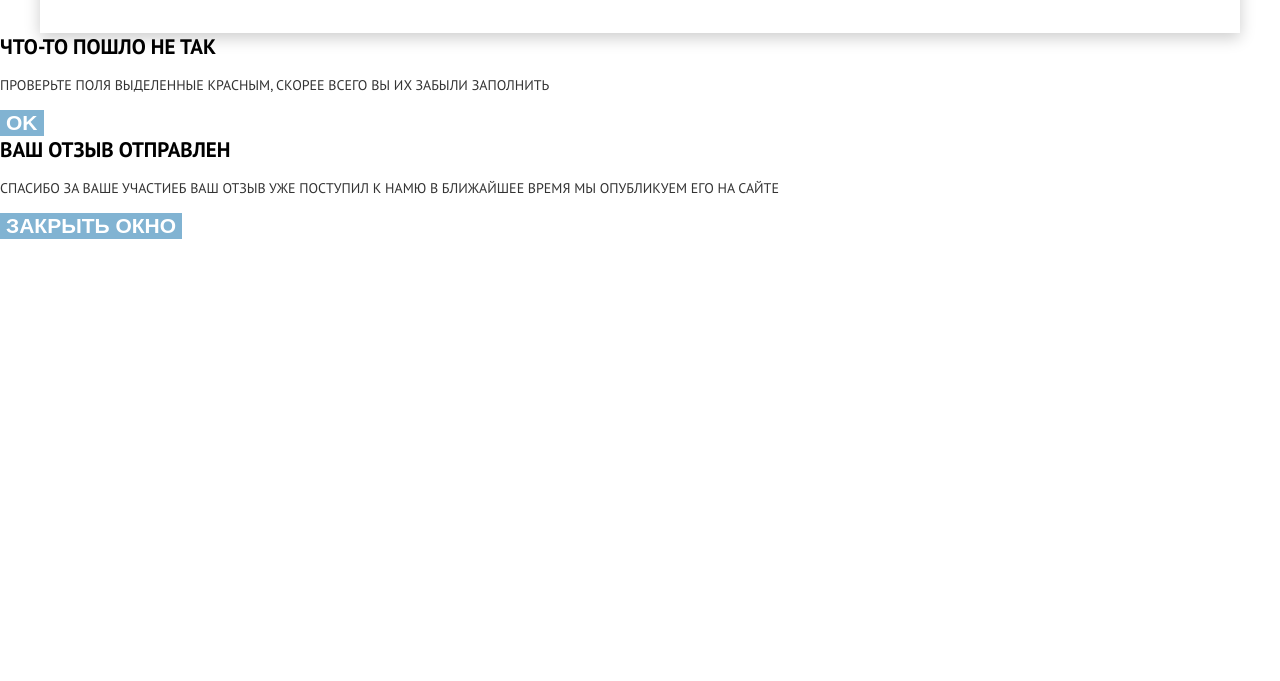
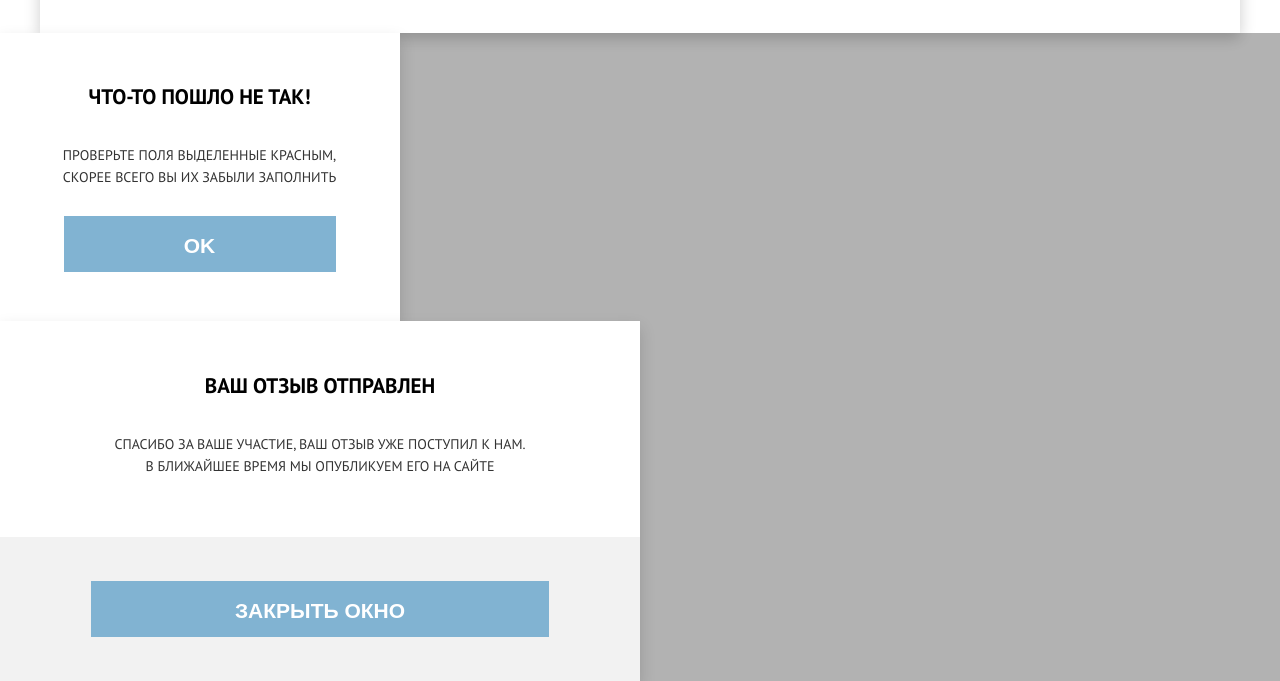
Before and after one commit to konstantin-petruschin/1327895-sedona-29, a website: page source/form.html in a window 1280 px wide. Shown: the part 1939-2620 px from the top of the page. Before the commit the page ends 2178 px from the top, so only its background shows below. Drawn offline with nearby package versions, Linux system fonts and the light colour scheme; files that its build step writes are made by us from their sources.

Commit message:
Стилизация модальных окон

```diff
--- a/source/form.html
+++ b/source/form.html
@@ -205,18 +205,21 @@
   </div>
 
   <div class="modal">
-    <div class="modal__wrapper modal">
-      <p class="modal-error__title title">Что-то пошло не так</p>
-      <p class="modal-error__text">Проверьте поля выделенные красным, скорее всего вы их забыли заполнить</p>
-      <button class="modal-error__button button button--primary" type="button">Ok</button>
+    <div class="modal__wrapper modal__wrapper--error">
+      <p class="modal__title title">Что-то пошло не так!</p>
+      <p class="modal__text modal__text--error">Проверьте поля выделенные красным, скорее всего вы их забыли заполнить</p>
+      <button class="modal__button modal__button--error button button--primary" type="button">Ok</button>
     </div>
   </div>
 
   <div class="modal">
-    <div class="modal-shipment__wrapper">
-      <p class="modal-shipment__title title">Ваш отзыв отправлен</p>
-      <p class="modal-shipment__text">Спасибо за ваше участиеб ваш отзыв уже поступил к намю В ближайшее время мы опубликуем его на сайте</p>
-      <button class="modal-shipment__button button button--primary" type="button">Закрыть окно</button>
+    <div class="modal__wrapper modal__wrapper--shipment">
+      <p class="modal__title title">Ваш отзыв отправлен</p>
+      <p class="modal__text modal__text--shipment">Спасибо за ваше участие, ваш отзыв уже поступил к нам. В&nbsp;ближайшее время мы опубликуем его на сайте</p>
+      <div class="modal__button-wrapper">
+        <button class="modal__button button button--primary" type="button">Закрыть окно</button>
+      </div>
+
     </div>
   </div>
 
--- a/source/js/main.js
+++ b/source/js/main.js
@@ -28,6 +28,8 @@ function init() {
     {
       hintContent: '<div class="map__hint">Седона</div>'
     }, {
-      preset: 'islands#blueCircleDotIconWithCaption'
+      iconLayout: 'default#image',
+      iconImageHref: '../img/icons/pin.svg',
+      icon_imagesize: [27, 27]
     }))
 }
--- /dev/null
+++ b/source/sass/blocks/modal.scss
@@ -0,0 +1,101 @@
+@use "../comman/variables.scss" as v;
+@use "../mixins/media.scss" as m;
+
+.modal {
+  // display: none;
+  width: 100%;
+  height: 100%;
+  background-color: rgba(v.$color-title, $alpha: 0.3);
+
+  &--open {
+    position: fixed;
+    top: 0;
+    left: 0;
+    margin: auto;
+    display: flex;
+    width: 100%;
+    height: 100%;
+    z-index: 10;
+  }
+}
+
+.modal__wrapper {
+  width: 320px;
+  background-color: v.$color-secondary;
+  display: flex;
+  flex-direction: column;
+  align-items: center;
+  text-align: center;
+  box-shadow: 0 7px 15px 0 rgba(0, 1, 1, 0.15);
+
+  &--error {
+    padding: 45px 42px 35px 41px;
+
+    @include m.tablet {
+      width: 400px;
+      padding: 50px 47px 49px 46px;
+    }
+
+    @include m.desktop {
+      padding-top: 50px;
+    }
+  }
+
+  &--shipment {
+    padding-top: 39px;
+
+    @include m.tablet {
+      padding-top: 53px;
+      width: 640px;
+    }
+
+    @include m.desktop {
+      padding-top: 51px;
+    }
+  }
+}
+
+.modal__title {
+  margin-bottom: 34px;
+}
+
+.modal__text {
+  margin: 0;
+  padding: 0;
+
+  &--error {
+    margin-bottom: 28px;
+  }
+
+  &--shipment {
+    margin-bottom: 60px;
+    width: 245px;
+
+    @include m.tablet {
+      width: 445px;
+    }
+  }
+}
+
+.modal__button-wrapper {
+  background-color: v.$color-background;
+  padding: 20px;
+  width: 100%;
+
+  @include m.tablet {
+    padding: 44px 91px;
+  }
+}
+
+.modal__button {
+  padding: 18px 20px 14px;
+  width: 100%;
+
+  &--error {
+    width: 180px;
+
+    @include m.tablet {
+      width: 272px;
+    }
+  }
+}
--- a/source/sass/style.scss
+++ b/source/sass/style.scss
@@ -17,3 +17,4 @@
 @use "blocks/pick.scss";
 @use "blocks/photo-block.scss";
 @use "blocks/video-block.scss";
+@use "blocks/modal.scss";
```
Also changed, not shown: source/img/icons/pin.svg, source/img/pin.png (deleted).
